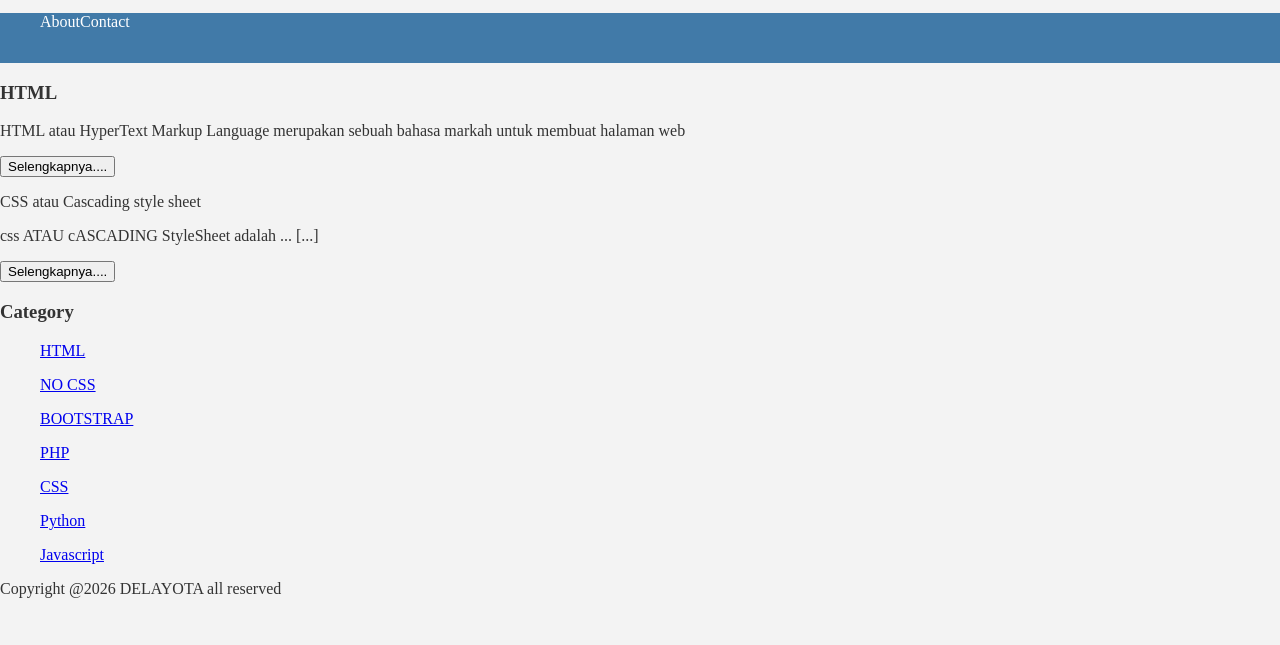
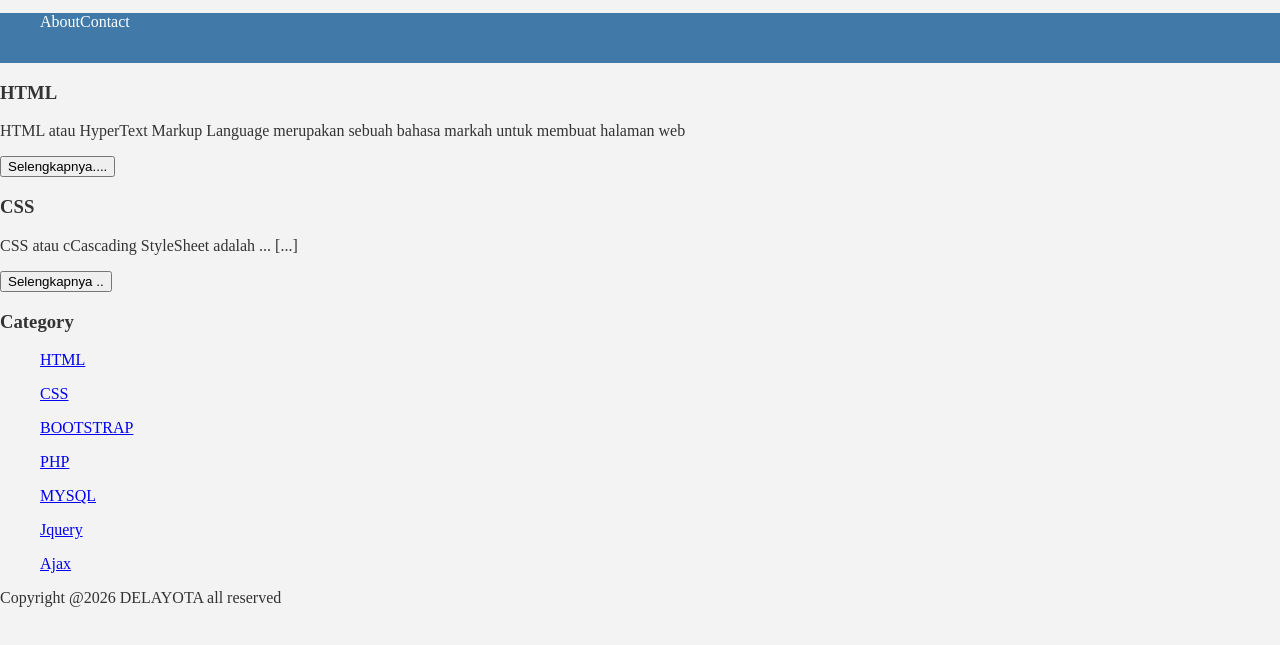
Before and after one commit to alfi-rachma/myweb, a plain HTML site: page index.html in a window 1280 px wide. Shown: the part 143-788 px from the top of the page. Drawn offline with Linux system fonts and the light colour scheme.

Commit message:
Update index.html

```diff
--- a/index.html
+++ b/index.html
@@ -24,20 +24,20 @@
                 <p>HTML atau HyperText Markup Language merupakan sebuah bahasa markah untuk membuat halaman web </p>
                 <button>Selengkapnya....</button>
 
-                <p>CSS atau Cascading style sheet</p>
-                <P>css ATAU cASCADING StyleSheet adalah ... [...]</p>
-                <button>Selengkapnya....</button>
+                <h3>CSS</h3>
+                <P>CSS atau cCascading StyleSheet adalah ... [...]</p>
+                <button > Selengkapnya ..</button>
         </ul>
 
 <h3>Category</h3>
 <ul>
   <p><a href="#" >HTML</a></p>
-  <p><a href="#" >NO CSS</a></p>
+  <p><a href="#" >CSS</a></p>
   <p><a href="#" >BOOTSTRAP</a></p>
   <p><a href="#" >PHP</a></p>
-  <p><a href="#" >CSS</a></p>
-  <p><a href="#" >Python</a></p>
-  <p><a href="#" >Javascript</a></p>
+  <p><a href="#" >MYSQL</a></p>
+  <p><a href="#" >Jquery</a></p>
+  <p><a href="#" >Ajax</a></p>
 </ul>
   <p>Copyright @2026 DELAYOTA all reserved</p>
  </body>
```
